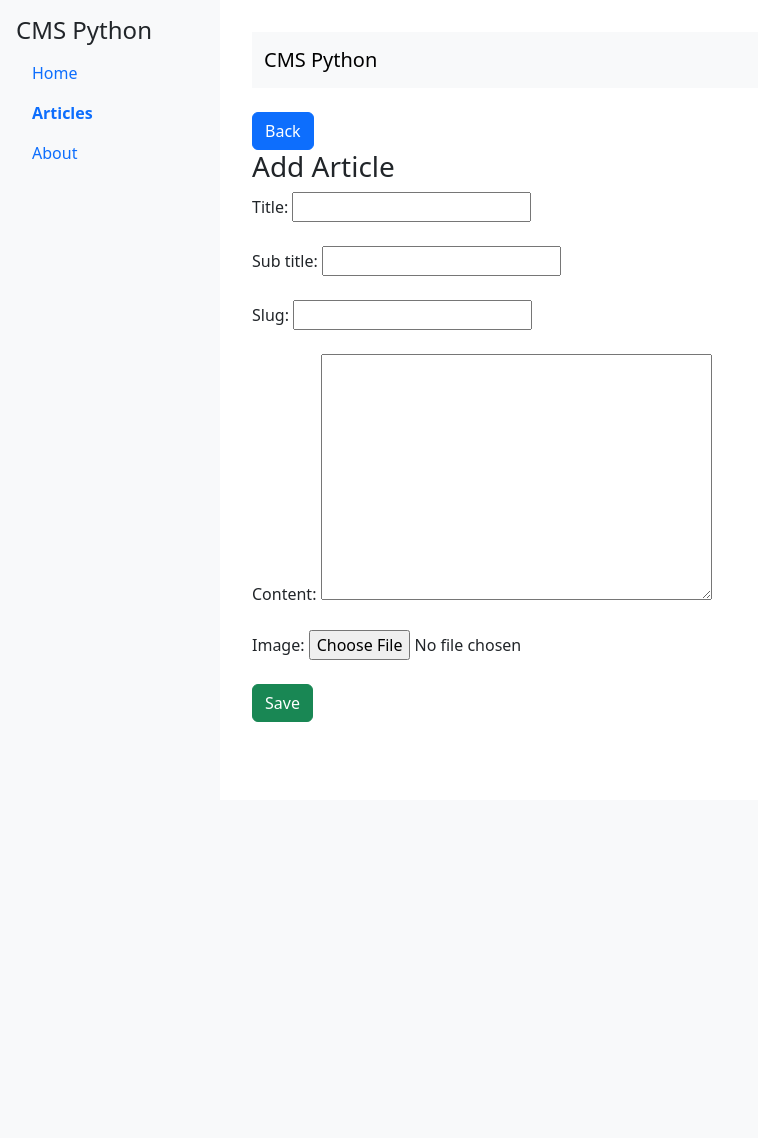
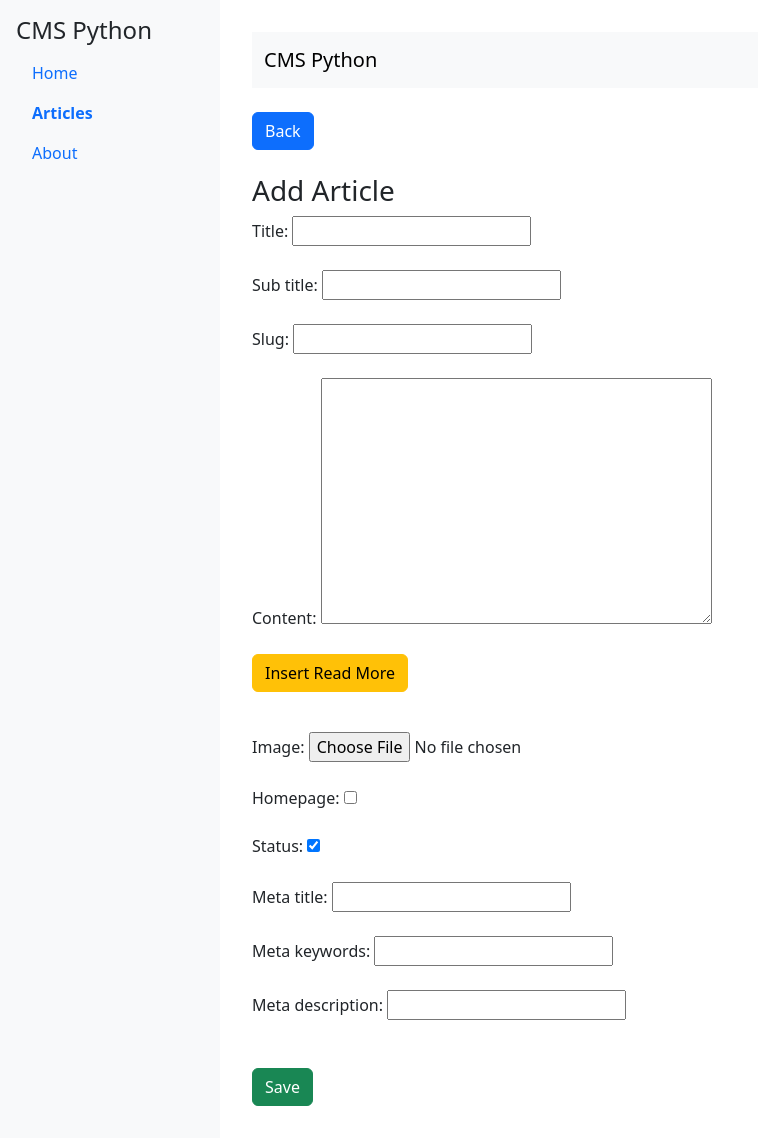
Before and after one commit to sukritibaryal23-coder/pythoncms, a Django app: page /articles/add/ in a window 1280 px wide. Shown: the whole page, without its empty margins (0-758 px from the left). Before the commit the page ends 722 px from the top, so only its background shows below. Run offline with Django 5.2, Linux system fonts and the light colour scheme; some libraries are stand-ins or nearby versions.

Commit message:
ckeditor and readmore

```diff
--- a/articles/forms.py
+++ b/articles/forms.py
@@ -1,6 +1,8 @@
 from django import forms
 from .models import Article
-from django_ckeditor_5.widgets import CKEditor5Widget
+from ckeditor.widgets import CKEditorWidget  # CKEditor 4 widget
+# or if you use upload
+from ckeditor_uploader.widgets import CKEditorUploadingWidget
 
 class ArticleForm(forms.ModelForm):
     class Meta:
@@ -18,8 +20,9 @@ class ArticleForm(forms.ModelForm):
             "meta_description",
         ]
         widgets = {
-            "content": CKEditor5Widget(config_name="default")
+            "content": CKEditorUploadingWidget(config_name="default")
         }
+
     def check_slug(request):
         slug = request.GET.get("slug", "")
         article_id = request.GET.get("id")  # get current article ID if editing
--- a/articles/models.py
+++ b/articles/models.py
@@ -1,7 +1,7 @@
 import itertools
 from django.db import models
 from django.utils.text import slugify
-from django_ckeditor_5.fields import CKEditor5Field
+from ckeditor_uploader.fields import RichTextUploadingField
 # Create your models here.
 
 
@@ -9,7 +9,7 @@ class Article(models.Model):
     title = models.CharField(max_length=200)
     sub_title = models.CharField(max_length=200, blank=True)
     slug = models.SlugField(max_length=255, unique=True, blank=True)
-    content = CKEditor5Field('Content', config_name='default')
+    content = RichTextUploadingField()
     image = models.ImageField(upload_to="articles/", blank=True, null=True)
     homepage = models.BooleanField(default=False)
     status = models.BooleanField(default=True)
@@ -18,6 +18,7 @@ class Article(models.Model):
     meta_description = models.CharField(max_length=160, blank=True)
     created_at = models.DateTimeField(auto_now_add=True)
 
+
     def save(self, *args, **kwargs):
         if not self.slug:
             # Generate slug from title
--- a/articles/templates/articles/form.html
+++ b/articles/templates/articles/form.html
@@ -3,7 +3,7 @@
 {% block content %}
 {{ form.media }}
 
-<a href="{% url 'article_list' %}" class="btn btn-primary">Back</a>
+<a href="{% url 'article_list' %}" class="btn btn-primary">Back</a><br><br>
 <h3>{% if form.instance.pk %}Edit Article – {{ form.instance.title }}{% else %}Add Article{% endif %}</h3>
 
 <form method="post" enctype="multipart/form-data">
@@ -21,9 +21,29 @@
 
     {{ form.content.label_tag }}
     {{ form.content }}<br><br>
+    <button type="button" id="readmore-btn" class="btn btn-warning mb-3">
+    Insert Read More
+    </button><br> <br>
+
 
     {{ form.image.label_tag }}
-    {{ form.image }}<br>
+    {{ form.image }}<br><br>
+
+    {{ form.homepage.label_tag }}
+    {{ form.homepage }}<br><br>
+
+    {{ form.status.label_tag }}
+    {{ form.status }}<br><br>
+
+    {{ form.meta_title.label_tag }}
+    {{ form.meta_title }}<br><br>
+
+    {{ form.meta_keywords.label_tag }}
+    {{ form.meta_keywords }}<br><br>
+
+    {{ form.meta_description.label_tag }}
+    {{ form.meta_description }}<br><br>
+
 
     <!-- IMAGE PREVIEW RIGHT BELOW THE UPLOAD -->
     {% if form.instance and form.instance.image %}
@@ -97,5 +117,27 @@
         }
     });
 </script>
+<script>
+    document.addEventListener("DOMContentLoaded", function () {
+
+        document.getElementById("readmore-btn").addEventListener("click", function () {
+
+            // CKEditor 4 instance
+            const editor = CKEDITOR.instances['id_content'];
+
+            if (!editor) {
+                alert("Editor not ready");
+                return;
+            }
+
+            // Insert Read More marker
+            editor.insertHtml('<hr class="read-more" />');
+
+        });
+
+    });
+</script>
+
+
 
 {% endblock %}
--- a/articles/views.py
+++ b/articles/views.py
@@ -66,8 +66,3 @@ def article_bulk_action(request):
             messages.success(request, "Deleted Successfully.")
 
     return redirect('article_list')
-
-def check_slug(request):
-    slug = request.GET.get("slug", "")
-    exists = Article.objects.filter(slug=slug).exists()
-    return JsonResponse({"exists": exists})
--- a/myproject/urls.py
+++ b/myproject/urls.py
@@ -24,7 +24,7 @@ urlpatterns = [
     path('admin/', admin.site.urls),
     path('articles/', include('articles.urls')),
     path('', RedirectView.as_view(url='/articles/', permanent=False)),
-    path('ckeditor5/', include('django_ckeditor_5.urls')),
+    path('ckeditor/', include('ckeditor_uploader.urls')),
 ]
 
 if settings.DEBUG:
```
Also changed, not shown: myproject/settings.py (+11 -22 lines), articles/migrations/0008_alter_article_content.py (added), db.sqlite3, media/articles/cupcake_TgjggMQ.jfif (added), media/articles/uml_diagram_of_bmi.png (added).
